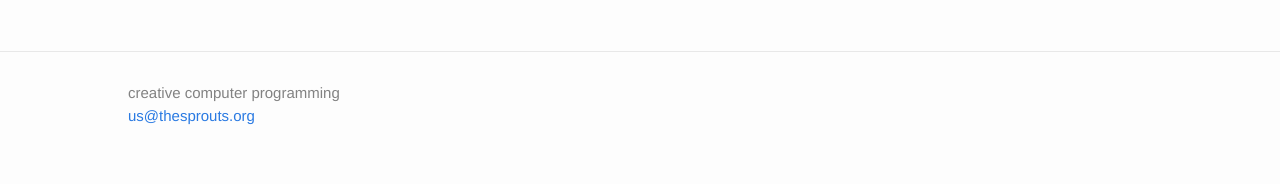
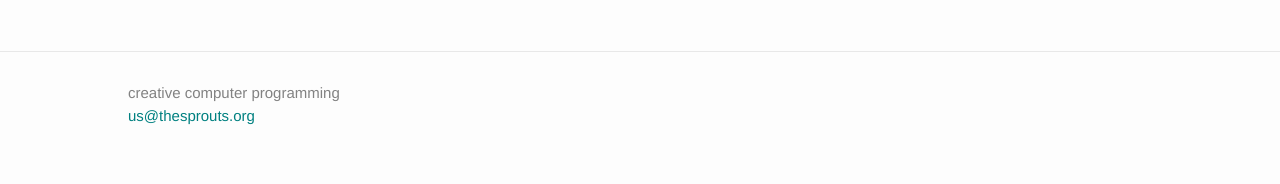
Before and after one commit to thesprouts/ccp, a Jekyll site: the page built from index.html, in a window 1280 px wide. Shown: the part 745-929 px from the top of the page. Built offline with Jekyll 4.4.1, drawn with Linux system fonts in a browser that asks for light colours.

Commit message:
updated with material related to us, actually...

```diff
--- a/_people/alec.html
+++ b/_people/alec.html
@@ -1,7 +1,7 @@
 ---
 <!-- layout: default -->
 name: alec
-img: https://upload.wikimedia.org/wikipedia/en/9/95/Bob_Dylan_-_Highway_61_Revisited.jpg
+img: https://s3-us-west-2.amazonaws.com/ccp-media/alec.gif
 codepen: http://codepen.io/duffles/full/QNrQxL
 ---
 <iframe style="width:100%;height:100%;" class="person-detail" src='{{page.codepen}}/&default-tab=result,result&embed-version=2' frameborder='no' allowtransparency='true' allowfullscreen='true'></iframe>
--- a/_people/molly.html
+++ b/_people/molly.html
@@ -1,7 +1,7 @@
 ---
 <!-- layout: default -->
 name: molly
-img: https://aninsideoutsock.files.wordpress.com/2008/10/comus_1971.jpg
+img: https://s3-us-west-2.amazonaws.com/ccp-media/molly.gif
 codepen: http://codepen.io/duffles/full/QNrQxL
 ---
 
--- a/_people/shaunalynn.html
+++ b/_people/shaunalynn.html
@@ -1,7 +1,7 @@
 ---
 <!-- layout: default -->
 name: shaunalynn
-img: https://upload.wikimedia.org/wikipedia/en/2/23/Ace_Of_Base-The_Bridge.jpg
+img: https://s3-us-west-2.amazonaws.com/ccp-media/shaunalynn.gif
 codepen: http://codepen.io/duffles/full/QNrQxL
 ---
 
--- a/_people/you.html
+++ b/_people/you.html
@@ -1,7 +1,7 @@
 ---
 <!-- layout: default -->
 name: you
-img: http://brolbrolbrol.com/nathanbowles/nathanbowles.com/Nathan_Bowles_files/droppedImage.jpg
+img: http://49.media.tumblr.com/2a2692eba824b573c74534c293f62a06/tumblr_nol2lkfHQP1txosoxo1_400.gif
 codepen: http://codepen.io/duffles/full/QNrQxL
 ---
 
--- a/css/style.css
+++ b/css/style.css
@@ -64,7 +64,7 @@
  * Links
  */
 a {
-  color: #2a7ae2;
+  color: teal;
   text-decoration: none; }
   a:visited {
     color: #1756a9; }
@@ -120,7 +120,7 @@
     .wrapper {
       width: 100%;
       padding-right: 15px;
-padding-left: 15px;
+      padding-left: 15px;
   }
 }
 
@@ -133,7 +133,7 @@
   margin:5px;
   border:1px solid black;
   display:inline-block;
-  background-size:cover;
+  background-size:contain;
   box-shadow:inset 0px 0px 5px black;
 }
 
--- a/index.html
+++ b/index.html
@@ -9,7 +9,7 @@
     <ul class="lp-listing">
       {% for person in site.people %}
         <a href="{{ person.url | prepend: site.baseurl }}">
-        <div style="background-image:url({{ person.img }});" class="animation">
+        <div style="background:url({{ person.img }}) center;" class="animation">
            <span>{{ person.name }}</span>
         </div>
         </a>
```
